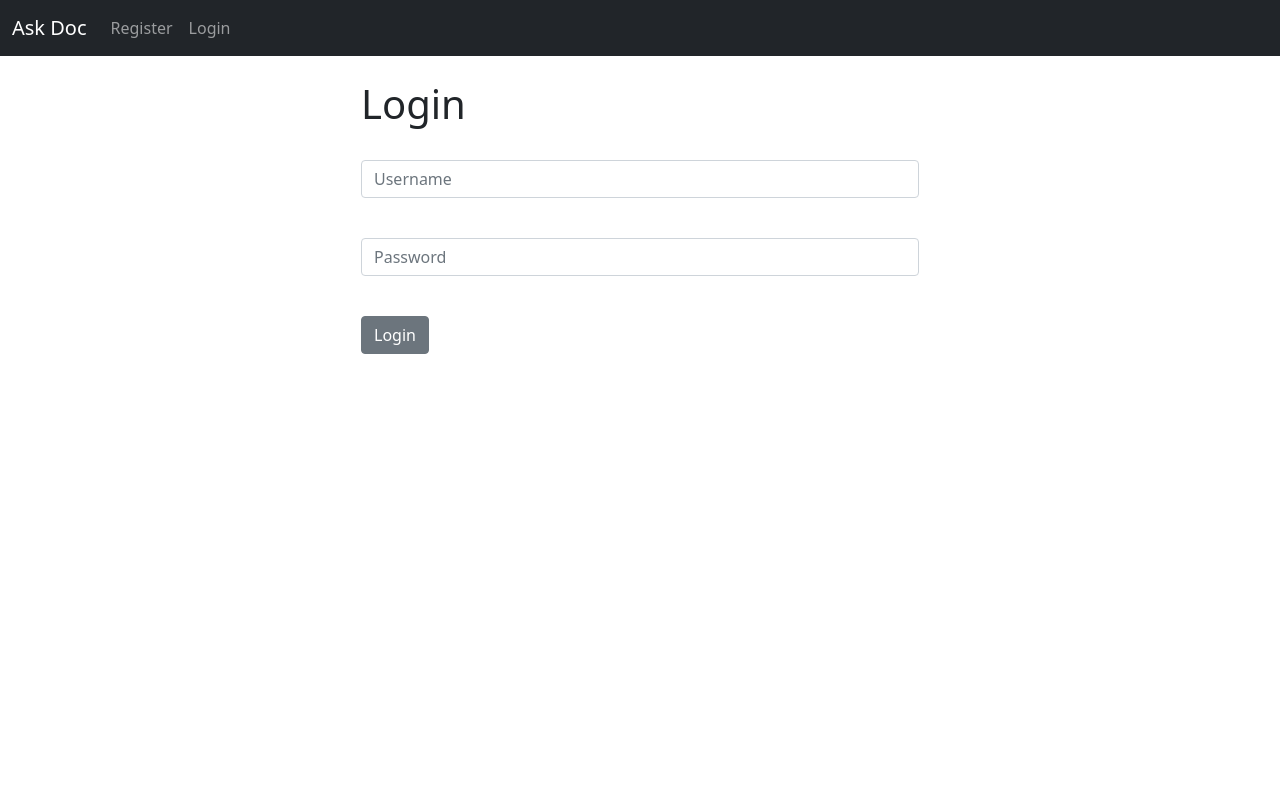
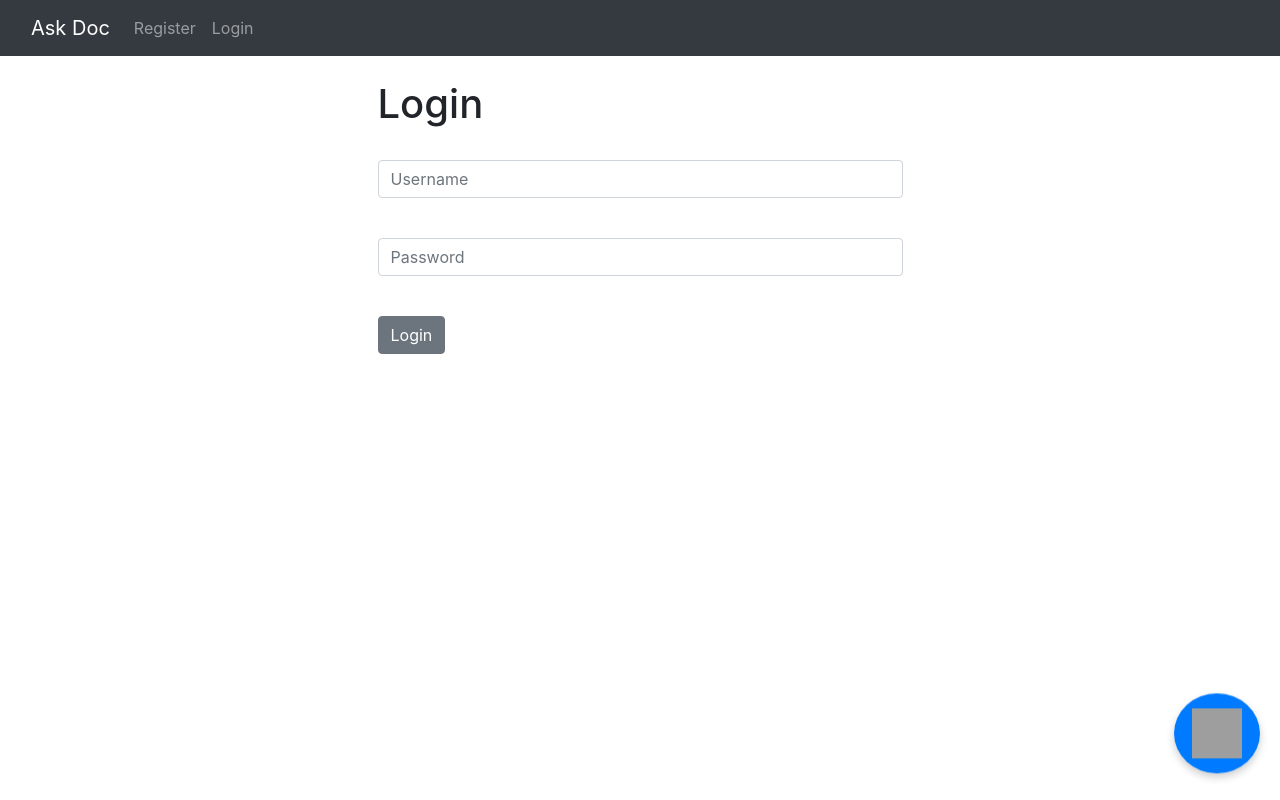
Before and after one commit to maheshsattala/Ask-Doc, a Django app: page / in a window 1280 px wide. Run offline with Django 4.2, Linux system fonts and the light colour scheme; some libraries are stand-ins or nearby versions; grey boxes are pictures that could not be loaded.

Commit message:
added chat bot

```diff
--- a/website/templates/base.html
+++ b/website/templates/base.html
@@ -13,6 +13,8 @@
   <body>
 <!--    <h1>Hello, world!</h1>-->
     {% include 'navbar.html' %}
+    {% include 'chatbot.html' %}
+
     <div class="container">
         </br>
         {% if messages %}
--- /dev/null
+++ b/website/templates/chatbot.html
@@ -0,0 +1,291 @@
+<!DOCTYPE html>
+<html lang="en">
+<head>
+    <meta charset="UTF-8">
+    <title>Medical Chatbot</title>
+    <meta name="viewport" content="width=device-width, initial-scale=1.0">
+
+    <!-- Bootstrap & Font Awesome -->
+    <link rel="stylesheet" href="https://stackpath.bootstrapcdn.com/bootstrap/4.1.3/css/bootstrap.min.css">
+    <link rel="stylesheet" href="https://use.fontawesome.com/releases/v5.5.0/css/all.css">
+
+    <!-- jQuery -->
+    <script src="https://ajax.googleapis.com/ajax/libs/jquery/3.3.1/jquery.min.js"></script>
+
+    <!-- Embedded CSS -->
+    <style>
+<!--        body, html {-->
+<!--            height: 100%;-->
+<!--            margin: 0;-->
+<!--            background: linear-gradient(to right, rgb(38, 51, 61), rgb(50, 55, 65), rgb(33, 33, 78));-->
+<!--        }-->
+
+
+<!--        .chatbot-btn {-->
+<!--            position: fixed;-->
+<!--            bottom: 20px;-->
+<!--            right: 20px;-->
+<!--            background-color: #007bff;-->
+<!--            color: white;-->
+<!--            border: none;-->
+<!--            border-radius: 50%;-->
+<!--            padding: 15px 18px;-->
+<!--            font-size: 24px;-->
+<!--            box-shadow: 0 4px 8px rgba(0,0,0,0.2);-->
+<!--            z-index: 1000;-->
+<!--            cursor: pointer;-->
+<!--        }-->
+    @keyframes bounce {
+        0% {
+            transform: translateY(0);
+        }
+        50% {
+            transform: translateY(-10px);
+        }
+        100% {
+            transform: translateY(0);
+        }
+    }
+
+    .chatbot-btn {
+        position: fixed;
+        bottom: 20px;
+        right: 20px;
+        background-color: #007bff;
+        color: white;
+        border: none;
+        border-radius: 50%;
+        padding: 15px 18px;
+        font-size: 24px;
+        box-shadow: 0 4px 8px rgba(0, 0, 0, 0.2);
+        z-index: 1000;
+        cursor: pointer;
+        animation: bounce 2s ease-in-out infinite;
+    }
+
+        .chat-popup {
+            position: fixed;
+            bottom: 110px;
+            right: 20px;
+            width: 350px;
+            max-height: 600px;
+            z-index: 1000;
+            transform: rotateX(90deg);
+            pointer-events: none;
+            transition: transform 0.5s ease;
+            transform-origin: bottom center;
+            background-color: #f8f9fa; /* Set the background color to white or any color you prefer */
+            border-radius: 10px; /* Optional: rounded corners for the popup */
+            box-shadow: 0 4px 10px rgba(0, 0, 0, 0.2); /* Optional: shadow for a better look */
+        }
+
+        .chat-popup.show {
+            transform: rotateX(0);
+            pointer-events: auto;
+        }
+
+
+        .card {
+            height: 100%;
+            border-radius: 15px !important;
+            background-color: rgba(0, 0, 0, 0.4) !important;
+        }
+
+        .msg_card_body {
+            overflow-y: auto;
+            height: 400px;
+        }
+
+        .card-header,
+        .card-footer {
+            border: 0 !important;
+        }
+
+        .card-header {
+            border-radius: 15px 15px 0 0 !important;
+        }
+
+        .card-footer {
+            border-radius: 0 0 15px 15px !important;
+        }
+
+        .type_msg,
+        .send_btn {
+            background-color: rgba(0,0,0,0.3) !important;
+            color: white !important;
+            border: none !important;
+        }
+
+        .send_btn {
+            border-radius: 0 15px 15px 0 !important;
+        }
+
+        .user_img,
+        .user_img_msg {
+            height: 40px;
+            width: 40px;
+            border: 1.5px solid #f5f6fa;
+        }
+
+        .user_img {
+            height: 70px;
+            width: 70px;
+        }
+
+        .online_icon {
+            position: absolute;
+            height: 15px;
+            width: 15px;
+            background-color: #4cd137;
+            border-radius: 50%;
+            bottom: 0.2em;
+            right: 0.4em;
+            border: 1.5px solid white;
+        }
+
+        .user_info {
+            margin-left: 15px;
+        }
+
+        .user_info span {
+            font-size: 20px;
+            color: white;
+        }
+
+        .user_info p {
+            font-size: 10px;
+            color: rgba(255,255,255,0.6);
+        }
+
+        .msg_cotainer,
+        .msg_cotainer_send {
+            border-radius: 25px;
+            padding: 10px;
+            position: relative;
+            max-width: 75%;
+        }
+
+        .msg_cotainer {
+            background-color: rgb(82, 172, 255);
+            margin-left: 10px;
+        }
+
+        .msg_cotainer_send {
+            background-color: #58cc71;
+            margin-right: 10px;
+        }
+
+        .msg_time,
+        .msg_time_send {
+            font-size: 10px;
+            color: rgba(255,255,255,0.5);
+            position: absolute;
+            bottom: -15px;
+        }
+
+        .msg_time {
+            left: 0;
+        }
+
+        .msg_time_send {
+            right: 0;
+        }
+    </style>
+</head>
+<body>
+
+<!-- Floating Button -->
+<button id="chatbotToggleBtn" class="chatbot-btn">
+    <img src="https://cdn-icons-png.flaticon.com/512/3774/3774299.png" alt="chat-icon" width="50" height="50">
+</button>
+
+<!-- Chatbot Popup -->
+<div class="chat-popup" id="chatPopup">
+    <div class="card">
+        <div class="card-header msg_head">
+            <div class="d-flex bd-highlight">
+                <div class="img_cont">
+                    <img src="https://cdn-icons-png.flaticon.com/512/387/387569.png" class="rounded-circle user_img">
+                </div>
+                <div class="user_info">
+                    <span>AskDoc Chatbot</span>
+                    <p>Ask me anything!</p>
+                </div>
+            </div>
+        </div>
+        <div id="messageFormeight" class="card-body msg_card_body"></div>
+        <div class="card-footer">
+            <form id="messageArea" class="input-group">
+                <input type="text" id="text" name="msg" placeholder="Type your message..." autocomplete="off" class="form-control type_msg" required/>
+                <div class="input-group-append">
+                    <button type="submit" id="send" class="input-group-text send_btn"><i class="fas fa-location-arrow"></i></button>
+                </div>
+            </form>
+        </div>
+    </div>
+</div>
+
+<!-- JS Script -->
+<script>
+    $(document).ready(function () {
+    // Toggle chatbot
+    $('#chatbotToggleBtn').click(function () {
+        $('#chatPopup').toggleClass('show');
+
+        // Stop the bounce animation when the popup is opened
+        if ($('#chatPopup').hasClass('show')) {
+            $('#chatbotToggleBtn').css('animation-play-state', 'paused');
+        } else {
+            $('#chatbotToggleBtn').css('animation-play-state', 'running');
+        }
+    });
+
+    // Function to scroll to the bottom of the chat
+    function scrollToBottom() {
+        const messageContainer = $('#messageFormeight');
+        messageContainer.scrollTop(messageContainer[0].scrollHeight);
+    }
+
+    // Handle message send
+    $('#messageArea').on('submit', function (event) {
+        const date = new Date();
+        const str_time = `${date.getHours()}:${String(date.getMinutes()).padStart(2, '0')}`;
+        const rawText = $('#text').val();
+
+        // User message
+        const userHtml = `
+            <div class="d-flex justify-content-end mb-4">
+                <div class="msg_cotainer_send">${rawText}<span class="msg_time_send">${str_time}</span></div>
+                <div class="img_cont_msg"><img src="https://i.ibb.co/d5b84Xw/Untitled-design.png" class="rounded-circle user_img_msg"></div>
+            </div>`;
+        $('#text').val('');
+        $('#messageFormeight').append(userHtml);
+
+        // Scroll to the bottom after user message
+        scrollToBottom();
+
+        $.ajax({
+            data: { msg: rawText },
+            type: 'POST',
+            url: '/get',
+        }).done(function (data) {
+            // Bot response
+            const botHtml = `
+                <div class="d-flex justify-content-start mb-4">
+                    <div class="img_cont_msg"><img src="https://cdn-icons-png.flaticon.com/512/387/387569.png" class="rounded-circle user_img_msg"></div>
+                    <div class="msg_cotainer">${data}<span class="msg_time">${str_time}</span></div>
+                </div>`;
+            $('#messageFormeight').append($.parseHTML(botHtml));
+
+            // Scroll to the bottom after bot response
+            scrollToBottom();
+        });
+
+        event.preventDefault();
+    });
+});
+
+</script>
+
+</body>
+</html>
--- a/website/templates/home.html
+++ b/website/templates/home.html
@@ -70,7 +70,7 @@
   <button type="submit" class="btn btn-secondary">Login</button>
 
 </form>
-
+</div>
 
 
 {% endif %}
```
